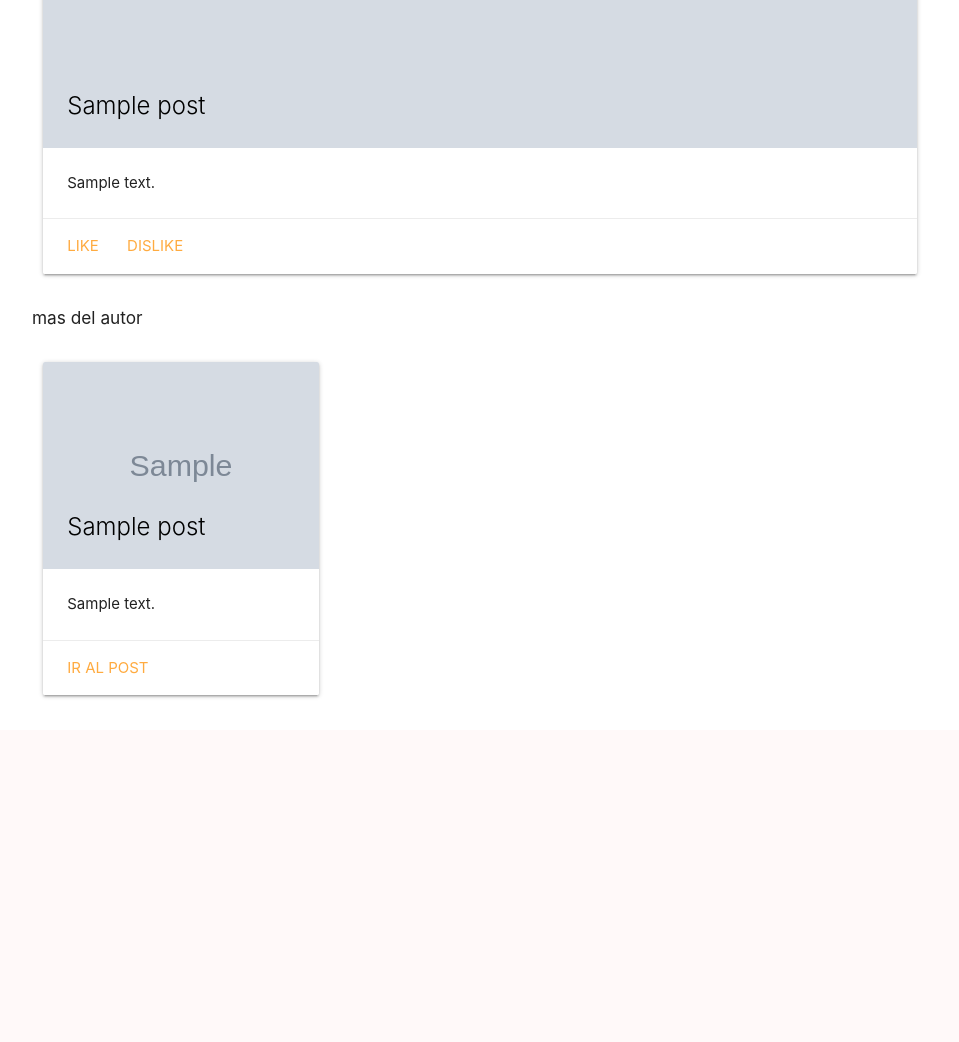
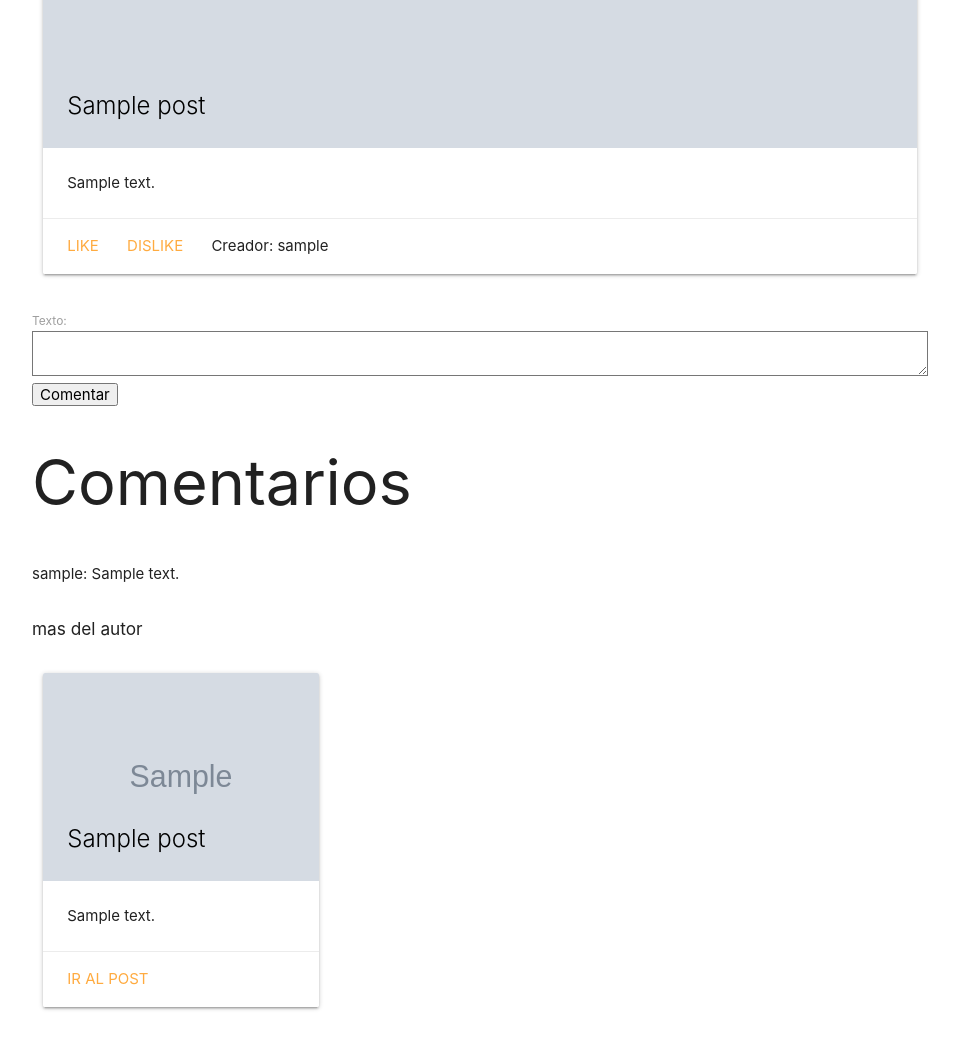
Before and after one commit to informatorio2020com07/django-blog, a Django app: page /post/1 in a window 1280 px wide. Shown: the part 579-1621 px from the top of the page, without its empty margins (160-1119 px from the left). Before the commit the page ends 1277 px from the top, so only its background shows below. Run offline with Django 3.2, Linux system fonts and the light colour scheme; tables that the repository leaves empty hold one stand-in row (values such as "Sample post"); grey boxes marked "Sample" are stand-in pictures.

Commit message:
usuario_post y comentarios

```diff
--- a/blog/settings.py
+++ b/blog/settings.py
@@ -127,3 +127,5 @@ STATICFILES_DIRS = [
 
 MEDIA_URL = "/media/"
 MEDIA_ROOT = os.path.join(BASE_DIR, "media")
+
+LOGIN_URL = "iniciar_sesion"
--- a/post/forms.py
+++ b/post/forms.py
@@ -1,5 +1,5 @@
 from django import forms
-from .models import Post
+from .models import Post, Comentario
 
 class PostForm(forms.ModelForm):
     class Meta:
@@ -12,3 +12,9 @@ class PostForm(forms.ModelForm):
         self.fields["contenido"].widget.attrs.update({'class' : 'materialize-textarea','placeholder' : 'Escriba su post', 'type' : 'text'})
         self.fields["imagen"].widget.attrs.update({'class' : 'texto-rojo','placeholder' : 'ingrese su nombre', 'type' : 'file'})
         self.fields["permitir_comentarios"].widget.attrs.update({"type":"checkbox", "checked":"checked"})
+
+
+class ComentarioForm(forms.ModelForm):
+    class Meta:
+        model = Comentario
+        fields = ('texto',)
--- a/post/models.py
+++ b/post/models.py
@@ -1,11 +1,11 @@
 from django.db import models
-
+from django.contrib.auth.models import User
 # Create your models here.
 class Post(models.Model):
     titulo = models.CharField(max_length=30)
     contenido = models.TextField()
     imagen = models.ImageField(upload_to="post/", null=True)
-    #usuario
+    usuario = models.ForeignKey(User, on_delete=models.CASCADE)
     fecha_creado = models.DateTimeField(auto_now_add=True)
     fecha_modificado = models.DateTimeField(auto_now=True)
     #categoria
@@ -13,3 +13,9 @@ class Post(models.Model):
 
     def __str__(self):
         return self.titulo
+
+class Comentario(models.Model):
+    post=models.ForeignKey(Post, on_delete = models.CASCADE)
+    usuario=models.ForeignKey(User, on_delete = models.SET_NULL, null=True)
+    texto = models.TextField(max_length=200)
+    fecha_creacion = models.DateTimeField(auto_now_add=True)
--- a/post/templates/post/post.html
+++ b/post/templates/post/post.html
@@ -21,11 +21,34 @@
                     <div class="card-action">
                       <a href="#">Like</a>
                       <a href="#">Dislike</a>
+                      <span>Creador: {{ post.usuario.username }}</span>
                     </div>
                   </div>
                 </div>
                 <!-- fin post previa -->
             </div>
+
+            <div class="comentar">
+              <form method="POST" action="{% url 'comentar' post.id %}">
+                {% csrf_token %}
+                {{ form_comentario }}
+                <button type="submit">Comentar</button>
+              </form>
+
+            </div>
+
+            <div class="comentario">
+              <div class="row">
+                <h1>Comentarios</h1>
+              </div>
+              {% for comentario in post.comentario_set.all %}
+                <div class="row">
+                  <p>{{comentario.usuario.username}}: {{comentario.texto}}</p>
+                </div>
+              {% endfor%}
+            </div>
+
+
             <div class="row">
                 <h6>mas del autor</h6>
             </div>
--- a/post/urls.py
+++ b/post/urls.py
@@ -6,4 +6,5 @@ urlpatterns = [
     path("", views.index, name="index"),
     path("post/<int:id>", views.show_post, name="post"),
     path("post/new", views.new_post, name="new_post"),
+    path("post/<int:id>/comentar", views.comentar, name="comentar")
 ]
--- a/post/views.py
+++ b/post/views.py
@@ -1,6 +1,8 @@
 from django.shortcuts import render, redirect
 from post.models import Post
-from post.forms import PostForm
+from post.forms import PostForm, ComentarioForm
+
+from django.contrib.auth.decorators import login_required
 # Create your views here.
 def index(request):
     posts = Post.objects.all()[0:12]
@@ -10,20 +12,25 @@ def index(request):
 
 def show_post(request,id):
     post = Post.objects.get(pk=id)
-    #falta filtrar que sean post del mismo usuario
-    lista_mas_post = Post.objects.all()[0:12]
+    usuario = post.usuario
+    lista_mas_post = Post.objects.filter(usuario_id=usuario.id)
+    form_comentario = ComentarioForm()
     contexto = {
         "post":post,
-        "mas_post":lista_mas_post
+        "mas_post":lista_mas_post,
+        "form_comentario":form_comentario
         }
     template = "post/post.html"
     return render(request, template, contexto)
 
+@login_required
 def new_post(request):
     if request.method == "POST":
         form = PostForm(request.POST, request.FILES)
         if form.is_valid():
-            post = form.save()
+            post = form.save(commit=False)
+            post.usuario = request.user
+            post.save()
             return redirect("post", post.id)
         else:
             template = "post/new.html"
@@ -36,3 +43,15 @@ def new_post(request):
     contexto = {"form":form}
 
     return render(request,template,contexto)
+
+@login_required
+def comentar(request,id):
+    post = Post.objects.get(pk=id)
+    if request.method == "POST":
+        form = ComentarioForm(request.POST)
+        if form.is_valid():
+            comentario = form.save(commit=False)
+            comentario.usuario = request.user
+            comentario.post = post
+            comentario.save()
+            return redirect("post", post.id)
```
Also changed, not shown: post/migrations/0003_auto_20200902_1837.py (added), post/migrations/0004_comentario.py (added).
